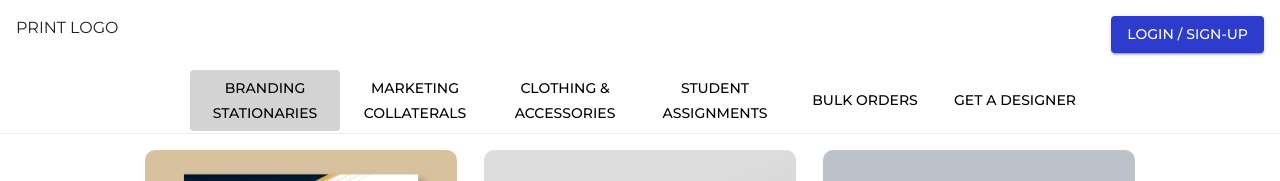
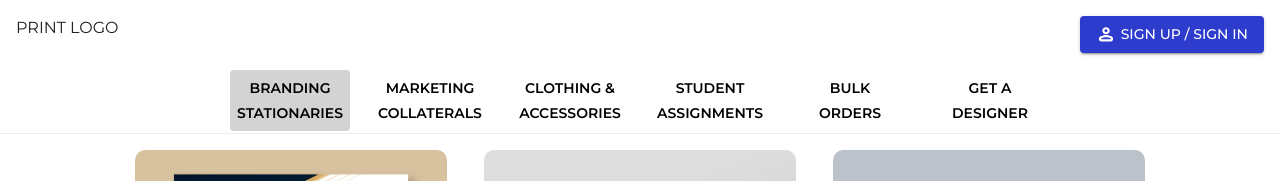
Before and after one commit to tanaybasak/vistas, a React (Vite) app: page /branding in a window 1280 px wide. Shown: the top 181 px of the page. Built offline with nearby package versions, Linux system fonts and the light colour scheme.

Commit message:
changes git

```diff
--- a/src/components/Forms/Form.css
+++ b/src/components/Forms/Form.css
@@ -19,6 +19,7 @@
     .drag_btn,
     .design_btn {
         padding: 10px 16px;
+        font-weight: bold;
         border-radius: 10px;
         text-transform: none;
     }
--- a/src/components/Forms/Form.jsx
+++ b/src/components/Forms/Form.jsx
@@ -131,8 +131,16 @@ const items = details.split(',');
         navigate("/login");
       }
     } catch (error) {
-      handleShowAlert("An error occurred while saving the details", "error");
-    }
+      if (error.response?.status === 504) {
+        // Handle 504 Gateway Timeout specifically
+        handleShowAlert(
+          "The server is taking too long to respond. Please try again later.",
+          "error"
+        );
+      } else {
+        // Handle other errors
+        handleShowAlert("An error occurred while saving the details", "error");
+      }    }
   };
 
 
--- a/src/components/Navbar.css
+++ b/src/components/Navbar.css
@@ -5,15 +5,24 @@
 .appBar {
     background-color: #fff !important;
     color: #000;
-    border-bottom: 1px solid #ECEDEE;
+    border-bottom: 1px solid #ecedee;
     .appBar_toolbar {
         display: flex;
         flex-grow: 1;
         justify-content: center;
-        gap: 2
+        gap: 20px;
+        .appBar_button {
+            font-weight: 600;
+            color: black;
+            width: 120px;
+        }
     }
 }
 
 .header-login {
     background-color: #fff;
+    .profile_img {
+        height: 1.2rem;
+        margin-right: 5px;
+    }
 }
--- a/src/components/Navbar.jsx
+++ b/src/components/Navbar.jsx
@@ -5,6 +5,7 @@ import "./Navbar.css";
 import React, { useState } from "react";
 import { useNavigate } from "react-router-dom";
 import { useOtpContext } from "../context/OtpContext";
+import profile from '../assets/profile.svg';
 function Navbar() {
   const [activeButton, setActiveButton] = useState(0); // Track the active button
   const navigate = useNavigate();
@@ -35,7 +36,7 @@ function Navbar() {
             </>
           )}
           {otpVerified ? <></> : <Button variant="contained" onClick={() => navigate("/login")}>
-            LogIn / SIGN-UP
+           <img src={profile} className="profile_img"></img> Sign up / Sign in
           </Button>}
         </Grid2>
       </Grid2>
@@ -51,9 +52,8 @@ function Navbar() {
               CONST.menuItems.map((item, index) => (
                 <Button
                   key={item.label}
+                  className="appBar_button"
                   sx={{
-                    color: "black",
-                    width: "150px",
                     backgroundColor:
                       activeButton === index ? "lightgray" : "transparent",
                   }}
--- a/src/pages/Address/Address.jsx
+++ b/src/pages/Address/Address.jsx
@@ -32,7 +32,7 @@ const Address = () => {
 
   const handleContinue = () => {
     if (isFormValid) {
-      if (sessionStorage.getItem("orderExecuted") === true) navigate("/order");
+      if (sessionStorage.getItem("orderExecuted")) navigate("/order");
       else navigate("/branding");
     }
   };
--- a/src/pages/Branding/Branding.css
+++ b/src/pages/Branding/Branding.css
@@ -1,6 +1,6 @@
 .branding_container {
     display: grid;
-    gap: 20px 10px;
+    gap: 20px 40px;
     padding: 1rem;
     margin: 0 auto;
     width: calc(100% - 15rem);
--- a/src/pages/Branding/Branding.jsx
+++ b/src/pages/Branding/Branding.jsx
@@ -6,6 +6,7 @@ import notebook from '../../assets/image2.svg';
 import notepad from '../../assets/image3.svg';
 import envelop from '../../assets/image4.svg';
 import './Branding.css';
+import { useState } from "react";
 
 const cardData = [
   { id: 1, title: "VISITING CARD", description: "This is Brand 1", details:"Rectangle: 9*5cm, Square: 5*5 cm, Custom: Call 987544333",amount: 200,quantity: 10, image: visitingImg },
@@ -19,11 +20,17 @@ const cardData = [
 
 ];
 
+
+
+
+
 function Branding() {
+  const [cardDataItems, setCardData] = useState(cardData);
+
   return (
     <>
       <div className="branding_container">
-        {cardData.map((card) => (
+        {cardDataItems.length > 0 && cardDataItems.map((card) => (
           <div className="grid-item" key={card.id}>
             <CardBrand title={card.title} description={card.description} img={card.image} details={card.details} amount={card.amount} quantity={card.quantity} id={card.id} />
           </div>
```
Also changed, not shown: src/assets/profile.svg (added).
